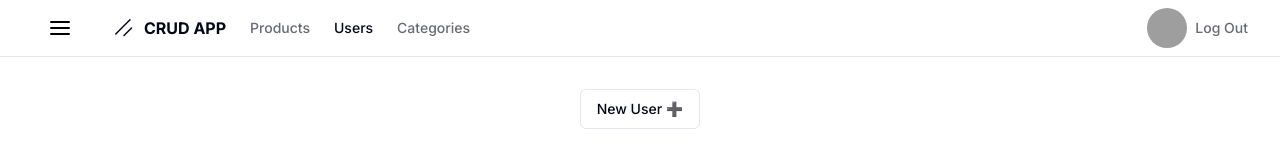
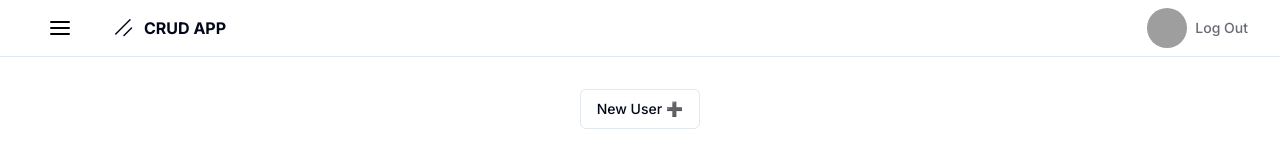
Before and after one commit to K1ssSh0t/testttttt, a Next.js app: page /dashboard/users in a window 1280 px wide. Shown: the top 160 px of the page. Built offline with nearby package versions, Linux system fonts and the light colour scheme; no server answers; grey boxes are pictures that could not be loaded.

Commit message:
Eliminado links innecesarios

```diff
--- a/app/dashboard/products/columns.tsx
+++ b/app/dashboard/products/columns.tsx
@@ -12,6 +12,8 @@ export type Product = {
   category_id: 1 | 2 | 3 | 4;
   score: number;
 };
+
+// TODO: Hacer que las categorias se muestre por nombre
 
 export const columns: ColumnDef<Product>[] = [
   {
--- a/components/navbar.tsx
+++ b/components/navbar.tsx
@@ -23,41 +23,6 @@ export function MainNav() {
         <Icons.logo className="h-6 w-6" />
         <span className="hidden font-bold sm:inline-block">CRUD APP</span>
       </div>
-      <nav className="flex items-center space-x-6 text-sm font-medium">
-        <Link
-          href="/dashboard/products"
-          className={cn(
-            "transition-colors hover:text-foreground/80",
-            pathname === "/dashboard/products"
-              ? "text-foreground"
-              : "text-foreground/60"
-          )}
-        >
-          Products
-        </Link>
-        <Link
-          href="/dashboard/users"
-          className={cn(
-            "transition-colors hover:text-foreground/80",
-            pathname?.startsWith("/dashboard/users")
-              ? "text-foreground"
-              : "text-foreground/60"
-          )}
-        >
-          Users
-        </Link>
-        <Link
-          href="/dashboard/categories"
-          className={cn(
-            "transition-colors hover:text-foreground/80",
-            pathname?.startsWith("/dashboard/categories")
-              ? "text-foreground"
-              : "text-foreground/60"
-          )}
-        >
-          Categories
-        </Link>
-      </nav>
     </div>
   );
 }
```
